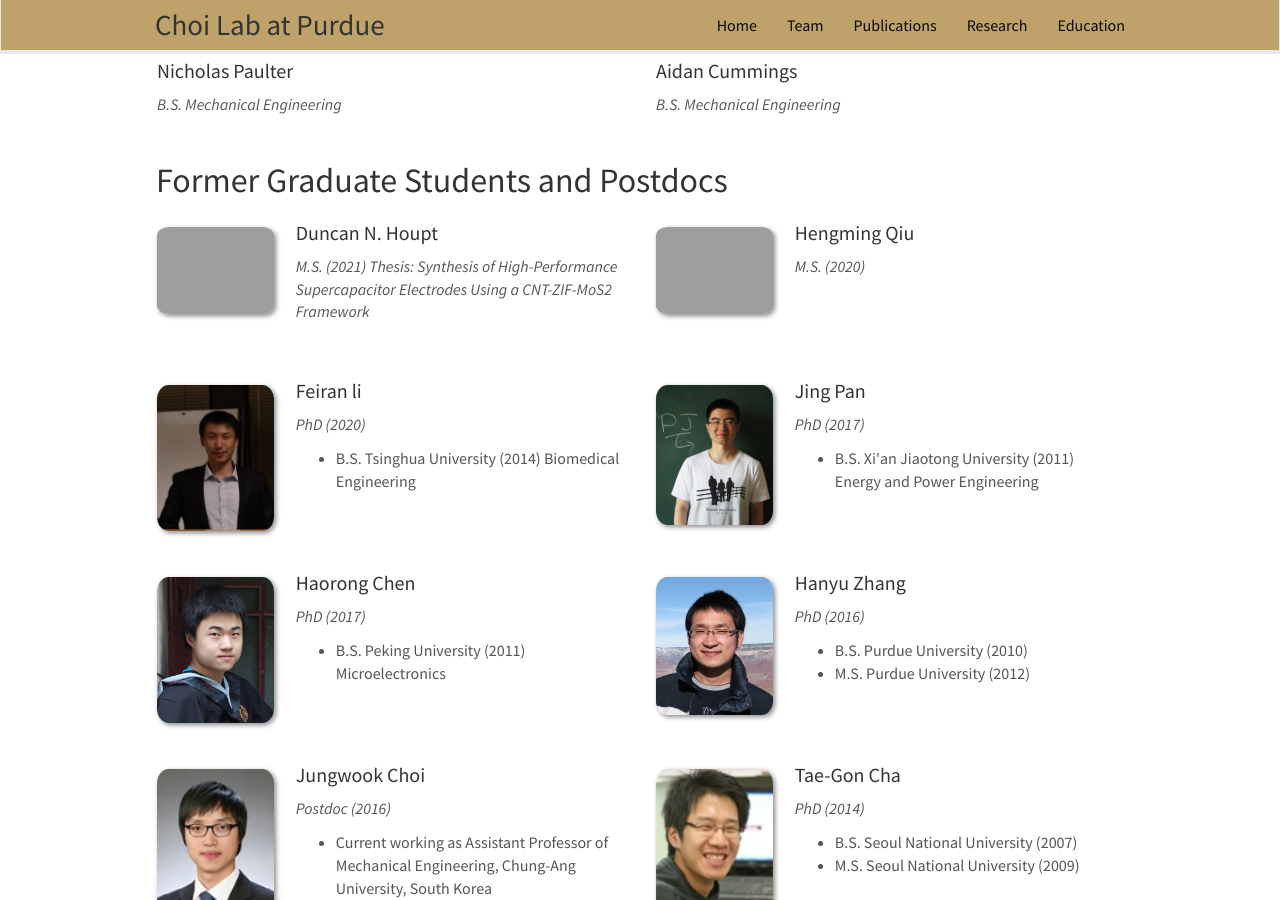
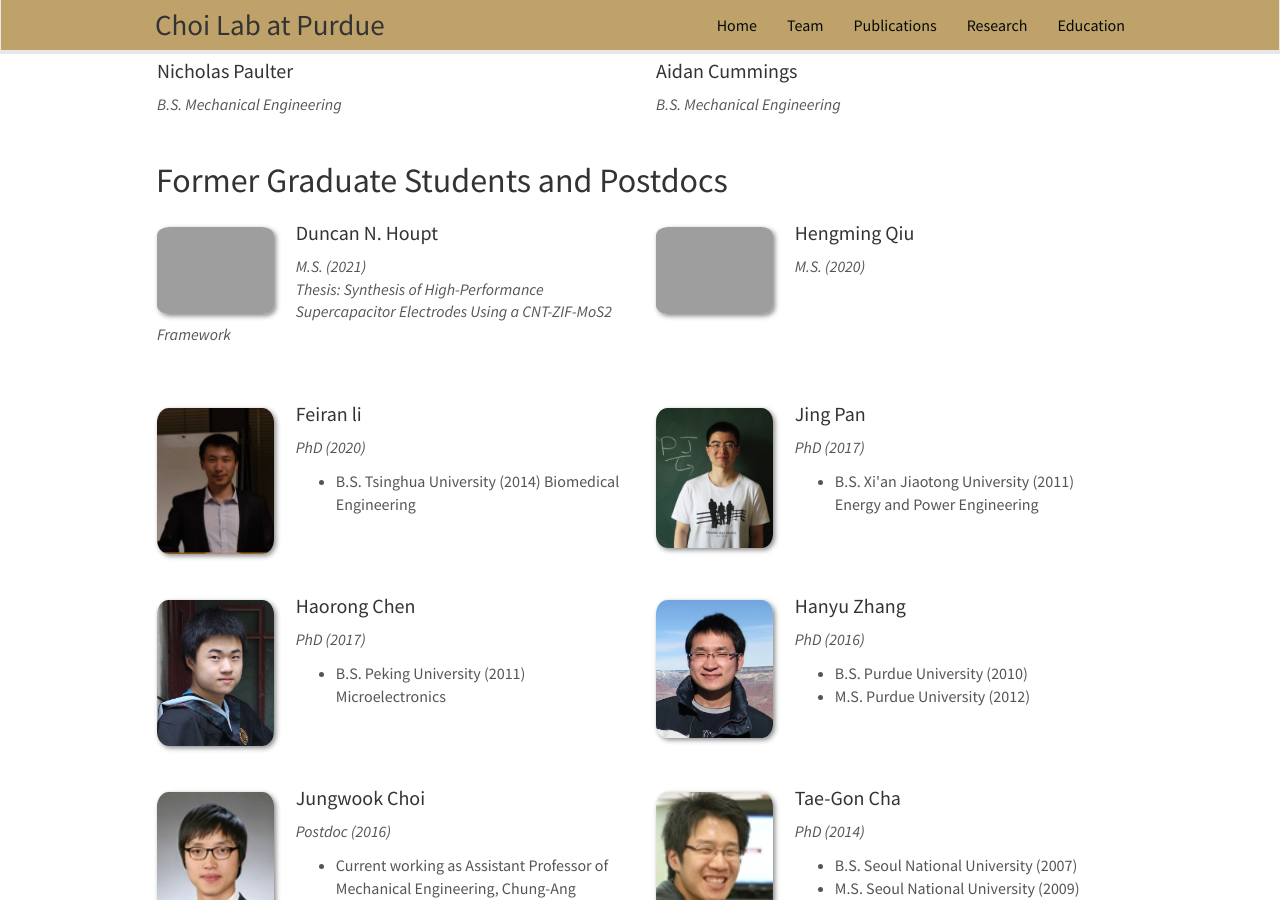
Before and after one commit to choidnalab/choidnalab.github.io, a Jekyll site: the page built from _pages/team.md, in a window 1280 px wide and 900 px high, scrolled down 1193 px. Built offline with Jekyll 4.4.1, drawn with Linux system fonts in a browser that asks for light colours; nearby versions of some CDN libraries.

Commit message:
Update team.md

```diff
--- a/_pages/team.md
+++ b/_pages/team.md
@@ -204,7 +204,7 @@ permalink: /team/
 <div class="col-sm-6 clearfix">
   <img src="{{ site.url }}{{ site.baseurl }}/images/teampic/{{ member.photo }}" class="img-responsive" width="25%" style="float: left" />
   <h4>{{ member.name }}</h4>
-  <i> {{ member.info }}</i>
+  <i> {{ member.info }}</i> <br />
   <i> {{ member.info2 }}</i>
   <ul style="overflow: hidden">
 
```
